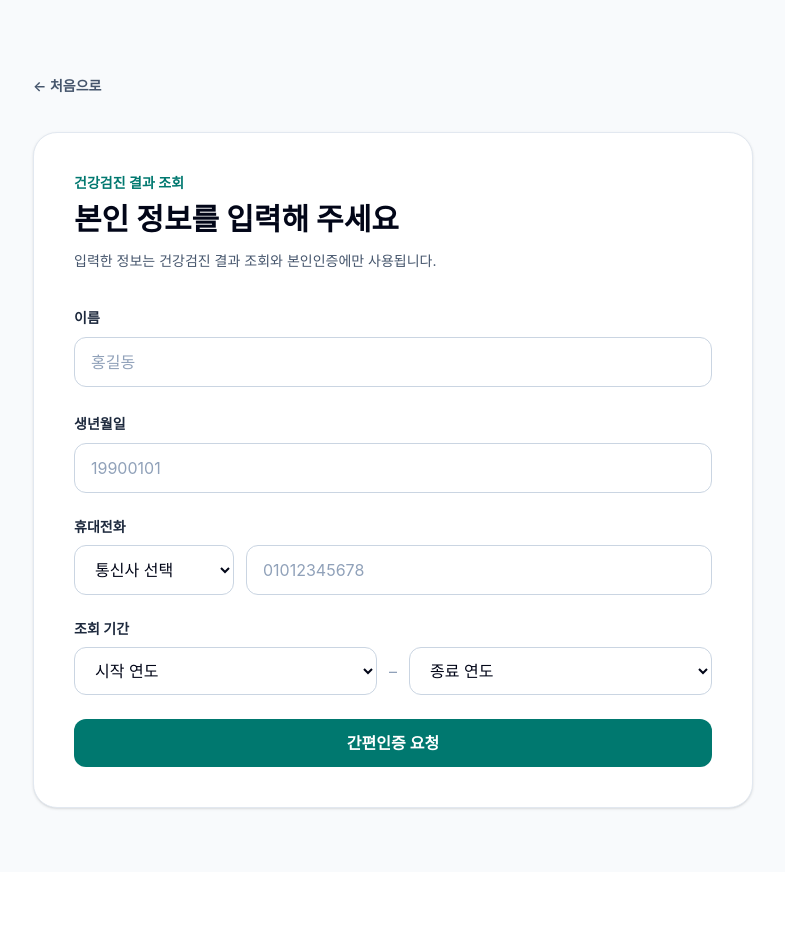
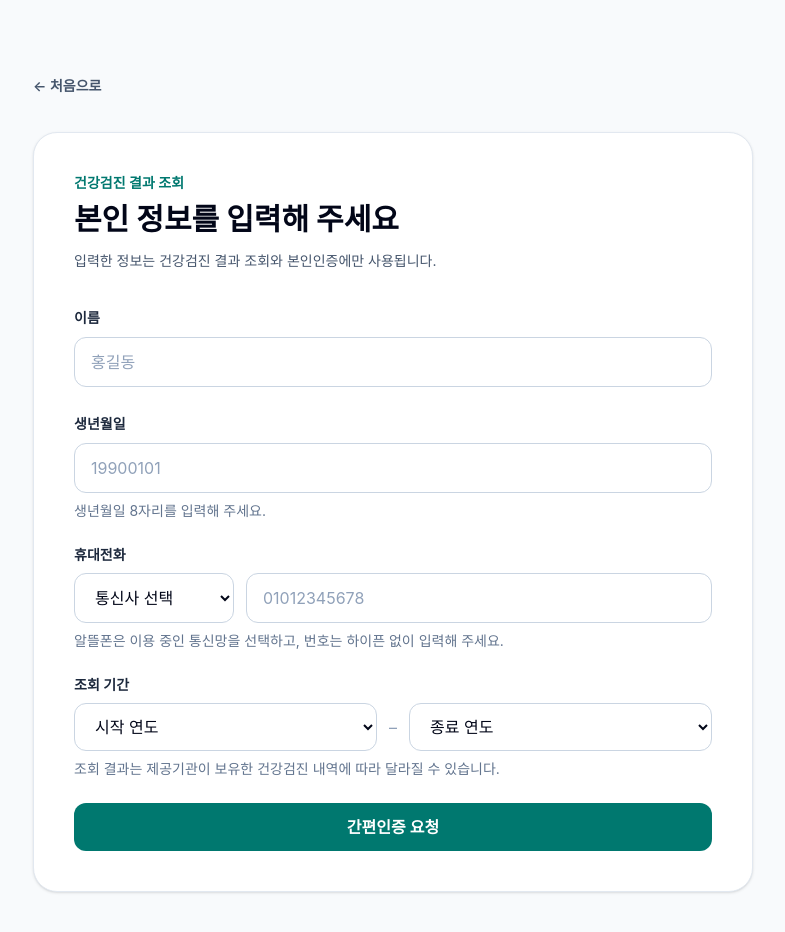
Before and after one commit to tooth-is-silver/sakak-assignment, a React (Vite) app in the folder web/: page /checkup in a window 1280 px wide. Shown: the top 932 px of the page, without its empty margins (247-1032 px from the left). Before the commit the page ends 872 px from the top, so only its background shows below. Built offline with nearby package versions, Linux system fonts and the light colour scheme.

Commit message:
design: 건강검진 입력 안내와 기간 선택 개선

```diff
--- a/web/src/features/checkup-flow/ui/CheckupStart.tsx
+++ b/web/src/features/checkup-flow/ui/CheckupStart.tsx
@@ -54,9 +54,14 @@ export function CheckupStart() {
               type="text"
               inputMode="numeric"
               autoComplete="bday"
+              maxLength={8}
+              aria-describedby="birthdate-description"
               placeholder="19900101"
               className="mt-2 min-h-11 w-full rounded-xl border border-slate-300 px-4 py-3 text-slate-950 placeholder:text-slate-400 focus:border-teal-700 focus:outline-none focus:ring-2 focus:ring-teal-700/20"
             />
+            <p id="birthdate-description" className="mt-2 text-sm text-slate-500">
+              생년월일 8자리를 입력해 주세요.
+            </p>
           </div>
 
           <fieldset>
@@ -69,6 +74,7 @@ export function CheckupStart() {
                 id="telecom"
                 name="telecom"
                 defaultValue=""
+                aria-describedby="telecom-description"
                 className="min-h-11 rounded-xl border border-slate-300 bg-white px-4 py-3 text-slate-950 focus:border-teal-700 focus:outline-none focus:ring-2 focus:ring-teal-700/20"
               >
                 <option value="" disabled>
@@ -86,10 +92,15 @@ export function CheckupStart() {
                 name="phoneNo"
                 type="tel"
                 autoComplete="tel"
+                maxLength={11}
+                aria-describedby="telecom-description"
                 placeholder="01012345678"
                 className="min-h-11 rounded-xl border border-slate-300 px-4 py-3 text-slate-950 placeholder:text-slate-400 focus:border-teal-700 focus:outline-none focus:ring-2 focus:ring-teal-700/20"
               />
             </div>
+            <p id="telecom-description" className="mt-2 text-sm text-slate-500">
+              알뜰폰은 이용 중인 통신망을 선택하고, 번호는 하이픈 없이 입력해 주세요.
+            </p>
           </fieldset>
 
           <fieldset>
@@ -102,6 +113,7 @@ export function CheckupStart() {
                 id="startDate"
                 name="startDate"
                 defaultValue=""
+                aria-describedby="period-description"
                 className="min-h-11 min-w-0 rounded-xl border border-slate-300 bg-white px-4 py-3 text-slate-950 focus:border-teal-700 focus:outline-none focus:ring-2 focus:ring-teal-700/20"
               >
                 <option value="" disabled>
@@ -123,6 +135,7 @@ export function CheckupStart() {
                 id="endDate"
                 name="endDate"
                 defaultValue=""
+                aria-describedby="period-description"
                 className="min-h-11 min-w-0 rounded-xl border border-slate-300 bg-white px-4 py-3 text-slate-950 focus:border-teal-700 focus:outline-none focus:ring-2 focus:ring-teal-700/20"
               >
                 <option value="" disabled>
@@ -135,6 +148,9 @@ export function CheckupStart() {
                 ))}
               </select>
             </div>
+            <p id="period-description" className="mt-2 text-sm text-slate-500">
+              조회 결과는 제공기관이 보유한 건강검진 내역에 따라 달라질 수 있습니다.
+            </p>
           </fieldset>
 
           <button
```
